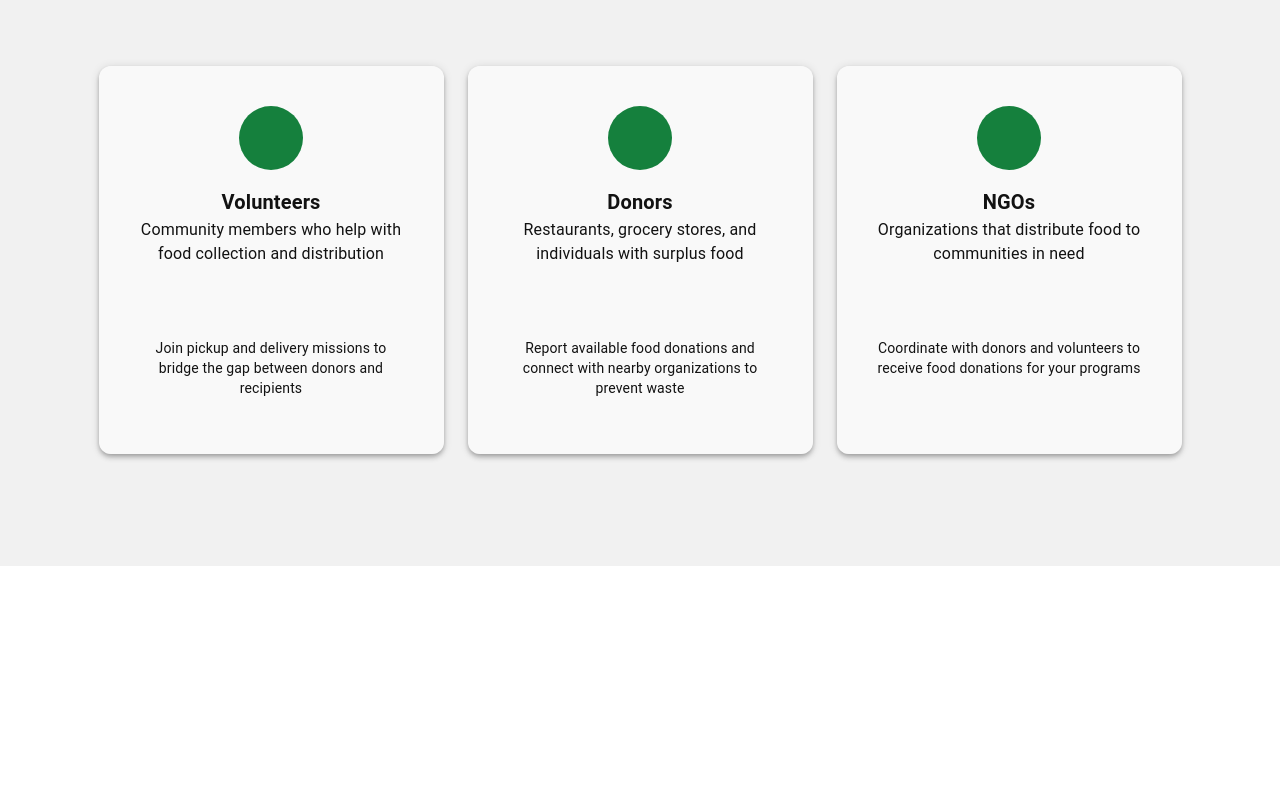
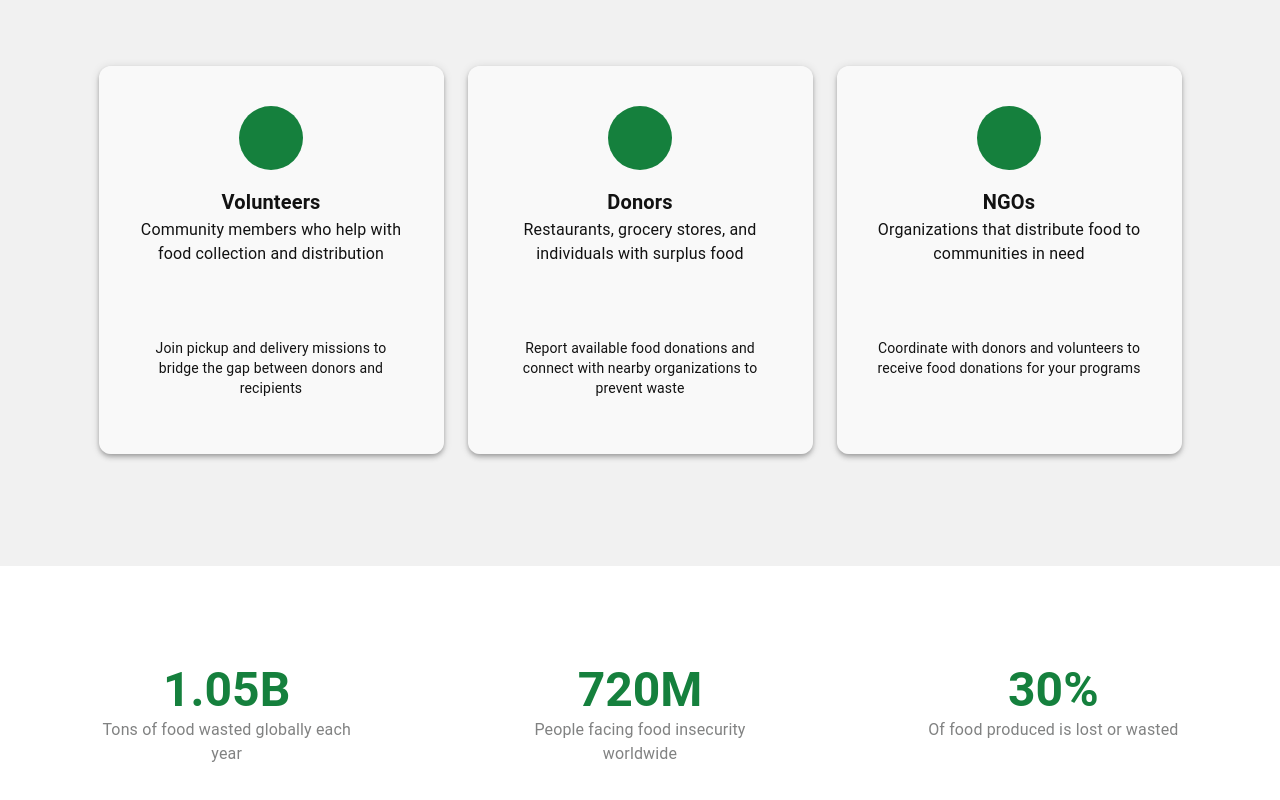
Before and after one commit to RealAakashGupta/PLATO, a React (Create React App) app in the folder frontend/: page / in a window 1280 px wide. Shown: the part 1289-2089 px from the top of the page. Before the commit the page ends 1855 px from the top, so only its background shows below. Built offline with nearby package versions, Linux system fonts and the light colour scheme; some icons are missing.

Commit message:
Stats Component in landing page

```diff
--- a/frontend/src/pages/LandingPage.tsx
+++ b/frontend/src/pages/LandingPage.tsx
@@ -1,9 +1,18 @@
 import React from "react";
 import LandingPageNavbar from "../components/LandingPageNavbar";
-import { Typography, Box, Button, CardHeader, CardContent, Card, Avatar } from "@mui/material";
+import {
+  Typography,
+  Box,
+  Button,
+  CardHeader,
+  CardContent,
+  Card,
+  Avatar,
+} from "@mui/material";
 import SignInButton from "../components/SignInButton";
 import theme from "../theme";
 import { RoleOption, roleOptions } from "../utils/SignUp";
+import { FoodWastageInfo, foodWastageInfo } from "../utils/MiscellaneousInfo";
 
 interface LandingPageProps {
   onOpenAuth: () => void;
@@ -103,7 +112,7 @@ const AboutUs: React.FC<{ currentTheme: any }> = ({ currentTheme }) => {
           Our platform connects three key groups to create an efficient food
           redistribution network
         </Typography>
-        <Box sx={{pt:4}}>
+        <Box sx={{ pt: 4 }}>
           <RoleTypeCards currentTheme={currentTheme} />
         </Box>
       </Box>
@@ -175,6 +184,45 @@ const RoleTypeCards: React.FC<{ currentTheme: any }> = ({ currentTheme }) => {
   );
 };
 
+const WastageData: React.FC<{ currentTheme: any }> = ({ currentTheme }) => {
+  return (
+    <Box
+      display="flex"
+      flexWrap="wrap"
+      justifyContent="center"
+      gap={3} // spacing between cards
+      p={4}
+      my={6}>
+      {foodWastageInfo.map((food: FoodWastageInfo, index) => (
+        <Box
+          key={index}
+          flex="1 1 300px" // responsive width
+          sx={{
+            px: 5,
+            textAlign: "center",
+          }}>
+          <CardHeader
+            title={
+              <Box>
+                <Typography
+                  variant="h3"
+                  fontWeight="bold"
+                  sx={{ color: currentTheme.primary }}>
+                  {food.wastageValue}
+                </Typography>
+                <Typography
+                  variant="body1"
+                  sx={{ color: currentTheme.lightText }}>
+                  {food.wastageInfo}
+                </Typography>
+              </Box>
+            }
+          />
+        </Box>
+      ))}
+    </Box>
+  );
+};
 const LandingPage: React.FC<LandingPageProps> = ({
   onOpenAuth,
   darkMode,
@@ -194,7 +242,9 @@ const LandingPage: React.FC<LandingPageProps> = ({
       <Box sx={{ textAlign: "center", mt: 8 }}>
         <AboutUs currentTheme={currentTheme} />
       </Box>
-
+      <Box>
+        <WastageData currentTheme={currentTheme} />
+      </Box>
     </div>
   );
 };
--- a/frontend/src/theme.ts
+++ b/frontend/src/theme.ts
@@ -6,6 +6,7 @@ const theme = {
     primary: "#15803d",
     text_heading: "#3c3c40ff",
     aboutUsBackground: "#f1f1f1ff",
+    lightText: "#818282",
   },
   dark: {
     background: "#121212",
@@ -14,6 +15,7 @@ const theme = {
     primary: "#4caf50",
     text_heading: "#a9a9b7ff",
     aboutUsBackground: "#1E1E1E",
+    lightText: "#c6c8c8",
   },
 };
 
--- /dev/null
+++ b/frontend/src/utils/MiscellaneousInfo.ts
@@ -0,0 +1,19 @@
+export interface FoodWastageInfo{
+    wastageValue: string;
+    wastageInfo: string;
+}
+
+export const foodWastageInfo: FoodWastageInfo[] = [
+  {
+    wastageValue: "1.05B",
+    wastageInfo: "Tons of food wasted globally each year",
+  },
+  {
+    wastageValue: "720M",
+    wastageInfo: "People facing food insecurity worldwide",
+  },
+  {
+    wastageValue: "30%",
+    wastageInfo: "Of food produced is lost or wasted",
+  },
+];
```
